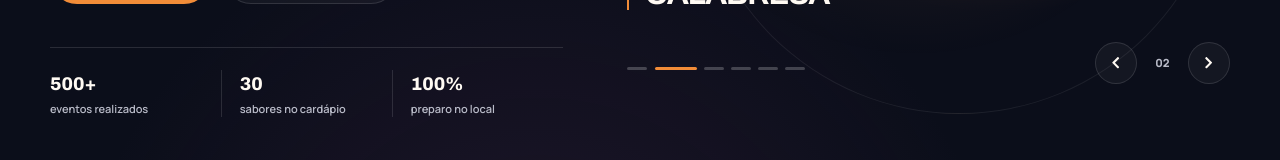
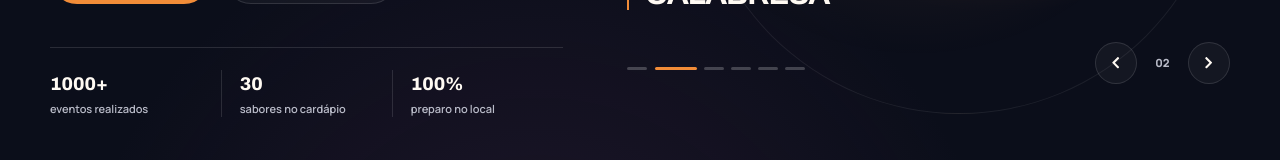
Before and after one commit to slunno/gama-pizzas, a React (Vite) app: page / in a window 1280 px wide. Shown: the part 629-789 px from the top of the page. Built offline with nearby package versions, Linux system fonts and the light colour scheme.

Commit message:
Atualiza total de eventos realizados para 1000+

```diff
--- a/src/components/home/Hero/Hero.jsx
+++ b/src/components/home/Hero/Hero.jsx
@@ -83,7 +83,7 @@ function Hero() {
 
           <dl className="hero-proof" aria-label="Números da Gama Pizzas">
             <div>
-              <dt>500+</dt>
+              <dt>1000+</dt>
               <dd>eventos realizados</dd>
             </div>
             <div>
```
